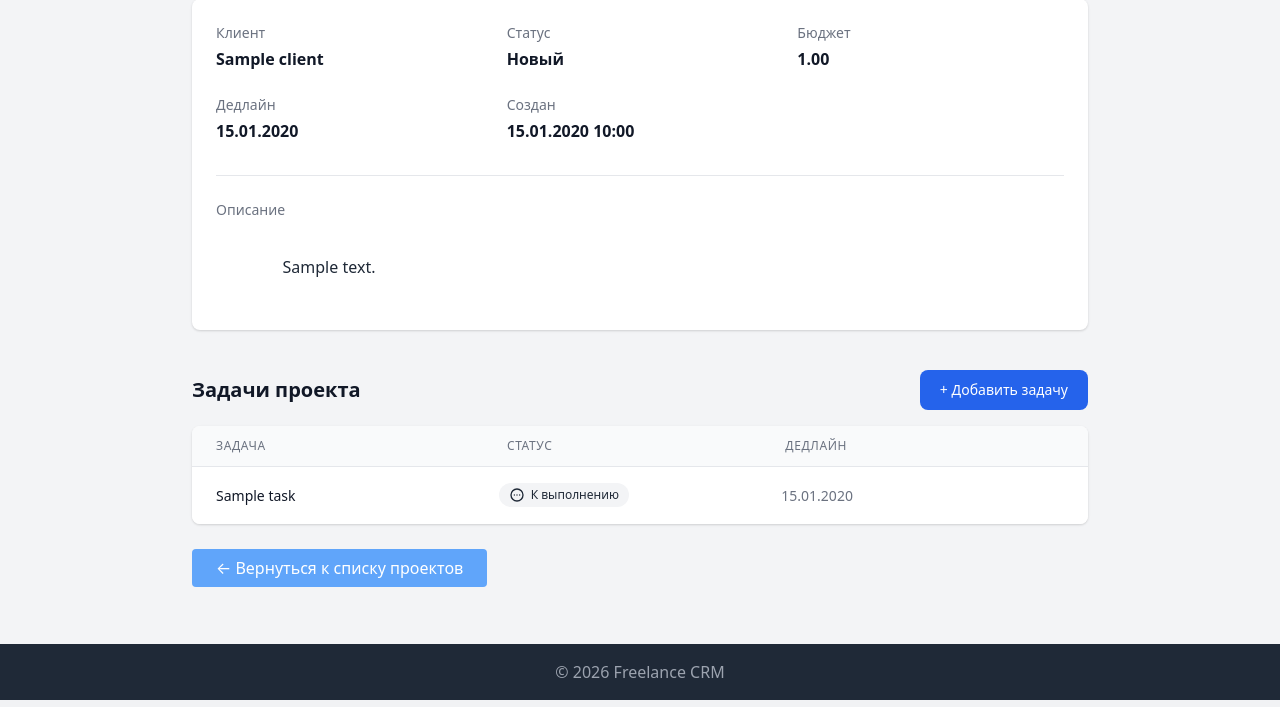
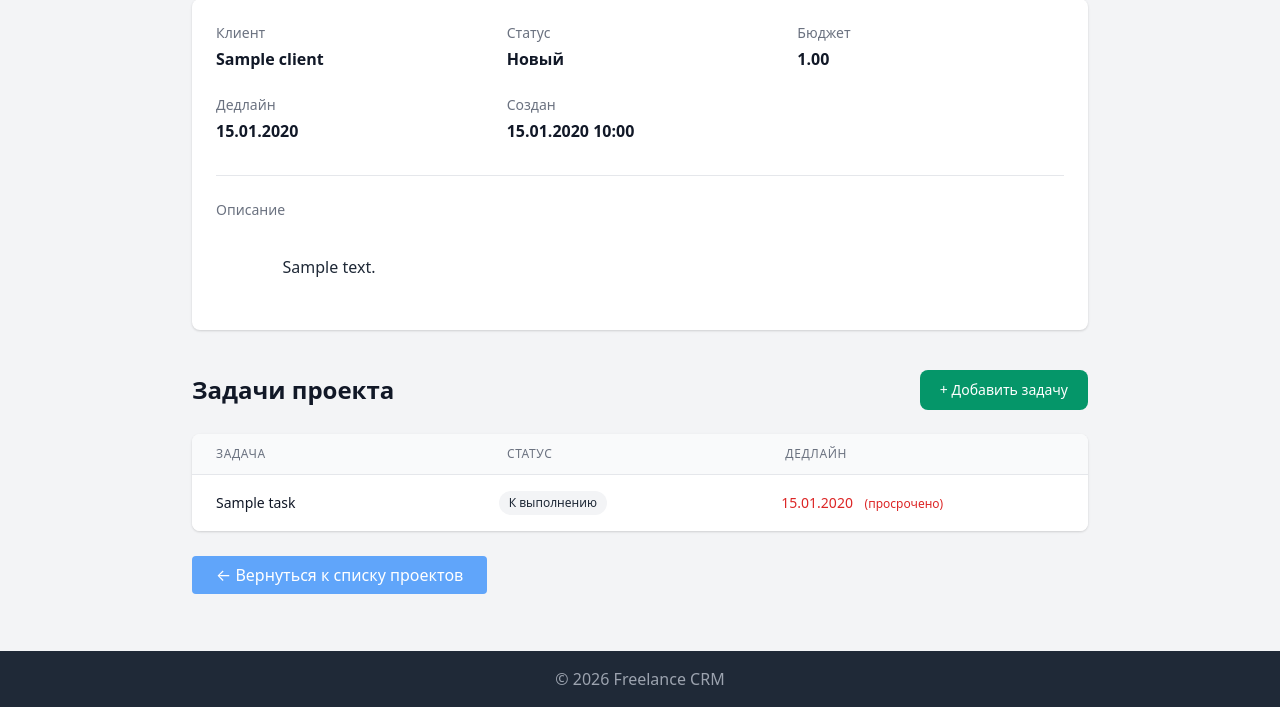
Before and after one commit to Freeze35/freelance-crm, a Django app: page /projects/1/ in a window 1280 px wide. Shown: the part 201-908 px from the top of the page. Run offline with Django 5.2, Linux system fonts and the light colour scheme; tables that the repository leaves empty hold one stand-in row (values such as "Sample post"); some libraries are stand-ins or nearby versions.

Commit message:
Adding pagination for list tasks inside project

```diff
--- a/projects/views.py
+++ b/projects/views.py
@@ -4,6 +4,7 @@ from django.core.paginator import Paginator
 from .models import Project
 from .forms import ProjectForm
 from django.db.models import Count, Q
+from django.utils import timezone
 
 def project_list(request):
     projects = Project.objects.all().order_by('-created_at').annotate(
@@ -36,9 +37,25 @@ def project_create(request):
 
     return render(request, 'projects/create.html', {'form': form})
 
+
 def project_detail(request, pk):
     project = get_object_or_404(Project, pk=pk)
-    return render(request, 'projects/detail.html', {'project': project})
+
+    # Все задачи проекта
+    tasks = project.tasks.all().order_by('deadline')  # сортировка по дедлайну по умолчанию
+
+    # Пагинация: 8 задач на страницу
+    paginator = Paginator(tasks, 6)
+    page_number = request.GET.get('page')
+    page_obj = paginator.get_page(page_number)
+
+    context = {
+        'project': project,
+        'page_obj': page_obj,  # передаём объект пагинации
+        'tasks': page_obj,  # для совместимости с циклом {% for task in tasks %}
+        'today': timezone.now().date(),
+    }
+    return render(request, 'projects/detail.html', context)
 
 def project_update(request, pk):
     project = get_object_or_404(Project, pk=pk)
--- a/templates/projects/detail.html
+++ b/templates/projects/detail.html
@@ -20,29 +20,25 @@
             </form>
         </div>
     </div>
+
     <div class="bg-white shadow rounded-lg p-6 space-y-8">
-        <!-- Верхняя часть: сетка из 3 колонок на десктопе -->
         <div class="grid grid-cols-1 sm:grid-cols-2 lg:grid-cols-3 gap-6">
             <div>
                 <h3 class="text-sm font-medium text-gray-500">Клиент</h3>
                 <p class="mt-1 text-base font-semibold text-gray-900">{{ project.client }}</p>
             </div>
-
             <div>
                 <h3 class="text-sm font-medium text-gray-500">Статус</h3>
                 <p class="mt-1 text-base font-semibold text-gray-900">{{ project.get_status_display }}</p>
             </div>
-
             <div>
                 <h3 class="text-sm font-medium text-gray-500">Бюджет</h3>
                 <p class="mt-1 text-base font-semibold text-gray-900">{{ project.budget|default:"—" }}</p>
             </div>
-
             <div>
                 <h3 class="text-sm font-medium text-gray-500">Дедлайн</h3>
-                <p class="mt-1 text-base font-semibold text-gray-900">{{ project.deadline|date:"d.m.Y"|default:"—"}}</p>
+                <p class="mt-1 text-base font-semibold text-gray-900">{{ project.deadline|date:"d.m.Y"|default:"—" }}</p>
             </div>
-
             <div>
                 <h3 class="text-sm font-medium text-gray-500">Создан</h3>
                 <p class="mt-1 text-base font-semibold text-gray-900">{{ project.created_at|date:"d.m.Y H:i" }}</p>
@@ -56,80 +52,49 @@
             </p>
         </div>
     </div>
+
     <div class="mt-10">
-        <div class="flex justify-between items-center mb-4">
-            <h2 class="text-xl font-bold text-gray-900">Задачи проекта</h2>
+        <div class="flex flex-col sm:flex-row justify-between items-start sm:items-center mb-6 gap-4">
+            <h2 class="text-2xl font-bold text-gray-900">Задачи проекта</h2>
             <a href="{% url 'tasks:create' project.pk %}"
-               class="bg-blue-600 text-white px-5 py-2.5 rounded-lg hover:bg-blue-700 text-sm font-medium">
+               class="bg-green-600 text-white px-5 py-2.5 rounded-lg hover:bg-green-700 text-sm font-medium flex items-center justify-center">
                 + Добавить задачу
             </a>
         </div>
 
-        {% if project.tasks.exists %}
+        {% if page_obj %}
         <div class="bg-white shadow rounded-lg overflow-hidden">
             <table class="min-w-full divide-y divide-gray-200">
                 <thead class="bg-gray-50">
                     <tr>
-                    <th class="px-6 py-3 text-left text-xs font-medium text-gray-500 uppercase tracking-wider">Задача
-                    </th>
-                    <th class="px-6 py-3 text-left text-xs font-medium text-gray-500 uppercase tracking-wider">Статус
-                    </th>
-                    <th class="px-6 py-3 text-left text-xs font-medium text-gray-500 uppercase tracking-wider">Дедлайн
-                    </th>
+                        <th class="px-6 py-3 text-left text-xs font-medium text-gray-500 uppercase tracking-wider">Задача</th>
+                        <th class="px-6 py-3 text-left text-xs font-medium text-gray-500 uppercase tracking-wider">Статус</th>
+                        <th class="px-6 py-3 text-left text-xs font-medium text-gray-500 uppercase tracking-wider">Дедлайн</th>
                     </tr>
                 </thead>
                 <tbody class="bg-white divide-y divide-gray-200">
-                {% for task in project.tasks.all %}
-                <!-- Полностью кликабельная строка задачи → открывает редактирование -->
+                    {% for task in page_obj %}
                     <tr class="hover:bg-indigo-50 transition-colors duration-150 cursor-pointer group">
                         <td colspan="3" class="p-0">
                             <a href="{% url 'tasks:update' task.pk %}" class="block h-full">
                                 <div class="grid grid-cols-3 px-6 py-4 items-center">
-                                <!-- Название задачи -->
                                     <div class="text-sm font-medium text-gray-900 group-hover:text-indigo-700">
                                         {{ task.title }}
                                     </div>
-
-                                <!-- Статус с иконкой -->
                                     <div class="text-sm">
-                                    {% if task.status == 'todo' %}
-                                    <span class="inline-flex items-center gap-1.5 px-2.5 py-1 rounded-full text-xs font-medium bg-gray-100 text-gray-800">
-                                        <svg class="w-4 h-4" fill="none" viewBox="0 0 24 24" stroke="currentColor">
-                                            <path stroke-linecap="round" stroke-linejoin="round" stroke-width="2"
-                                                  d="M8 12h.01M12 12h.01M16 12h.01M21 12a9 9 0 11-18 0 9 9 0 0118 0z"/>
-                                        </svg>
-                                        К выполнению
+                                        <span class="inline-flex items-center gap-1.5 px-2.5 py-1 rounded-full text-xs font-medium
+                                            {% if task.status == 'todo' %}bg-gray-100 text-gray-800
+                                            {% elif task.status == 'in_progress' %}bg-blue-100 text-blue-800
+                                            {% elif task.status == 'done' %}bg-green-100 text-green-800
+                                            {% elif task.status == 'canceled' %}bg-red-100 text-red-800{% endif %}">
+                                            {{ task.get_status_display }}
                                         </span>
-                                    {% elif task.status == 'in_progress' %}
-                                    <span class="inline-flex items-center gap-1.5 px-2.5 py-1 rounded-full text-xs font-medium bg-blue-100 text-blue-800">
-                                        <svg class="w-4 h-4" fill="none" viewBox="0 0 24 24" stroke="currentColor">
-                                            <path stroke-linecap="round" stroke-linejoin="round" stroke-width="2"
-                                                  d="M4 4v5h.582m15.356 2A8.001 8.001 0 004.582 9m0 0H9m11 11v-5h-.581m0 0a8.003 8.003 0 01-15.357-2m15.357 2H15"/>
-                                        </svg>
-                                        В работе
-                                    </span>
-                                    {% elif task.status == 'done' %}
-                                    <span class="inline-flex items-center gap-1.5 px-2.5 py-1 rounded-full text-xs font-medium bg-green-100 text-green-800">
-                                        <svg class="w-4 h-4" fill="none" viewBox="0 0 24 24" stroke="currentColor">
-                                            <path stroke-linecap="round" stroke-linejoin="round" stroke-width="2"
-                                                  d="M5 13l4 4L19 7"/>
-                                        </svg>
-                                        Завершена
-                                    </span>
-                                    {% elif task.status == 'canceled' %}
-                                    <span class="inline-flex items-center gap-1.5 px-2.5 py-1 rounded-full text-xs font-medium bg-red-100 text-red-800">
-                                        <svg class="w-4 h-4" fill="none" viewBox="0 0 24 24" stroke="currentColor">
-                                            <path stroke-linecap="round" stroke-linejoin="round" stroke-width="2"
-                                                  d="M6 18L18 6M6 6l12 12"/>
-                                        </svg>
-                                        Отменена
-                                    </span>
+                                    </div>
+                                    <div class="text-sm {% if task.is_overdue %}text-red-600 font-medium{% else %}text-gray-500{% endif %}">
+                                        {{ task.deadline|date:"d.m.Y"|default:"—" }}
+                                        {% if task.is_overdue %}
+                                            <span class="ml-2 text-xs text-red-600">(просрочено)</span>
                                         {% endif %}
-                                </div>
-
-                                <!-- Дедлайн -->
-                                <div class="text-sm text-gray-500">
-                                    {{ task.deadline|date:"d.m.Y"|default:"—" }}
                                     </div>
                                 </div>
                             </a>
@@ -139,11 +104,40 @@
                 </tbody>
             </table>
         </div>
+
+        <!-- Пагинация -->
+        {% if page_obj.has_other_pages %}
+        <div class="mt-6 flex justify-center">
+            <nav class="inline-flex rounded-md shadow">
+                {% if page_obj.has_previous %}
+                    <a href="?page={{ page_obj.previous_page_number }}"
+                       class="px-4 py-2 bg-white border border-gray-300 rounded-l-md text-gray-700 hover:bg-gray-50">
+                        Назад
+                    </a>
+                {% endif %}
+
+                {% for num in page_obj.paginator.page_range %}
+                    <a href="?page={{ num }}"
+                       class="px-4 py-2 bg-white border border-gray-300 text-gray-700 hover:bg-gray-50
+                              {% if page_obj.number == num %}bg-indigo-50 text-indigo-600 font-medium{% endif %}">
+                        {{ num }}
+                    </a>
+                {% endfor %}
+
+                {% if page_obj.has_next %}
+                    <a href="?page={{ page_obj.next_page_number }}"
+                       class="px-4 py-2 bg-white border border-gray-300 rounded-r-md text-gray-700 hover:bg-gray-50">
+                        Вперед
+                    </a>
+                {% endif %}
+            </nav>
+        </div>
+        {% endif %}
+
         {% else %}
         <div class="text-center py-12 bg-gray-50 rounded-lg border border-gray-200">
-            <svg class="mx-auto h-12 w-12 text-gray-400" fill="none" viewBox="0 0 24 24" stroke="currentColor">
-                <path stroke-linecap="round" stroke-linejoin="round" stroke-width="2"
-                      d="M9 5H7a2 2 0 00-2 2v12a2 2 0 002 2h10a2 2 0 002-2V7a2 2 0 00-2-2h-2M9 5a2 2 0 002 2h2a2 2 0 002-2M9 5a2 2 0 012-2h2a2 2 0 012 2"/>
+            <svg class="mx-auto h-20 w-20 text-gray-400" viewBox="0 0 24 24" fill="none" stroke="currentColor" stroke-width="1.5" aria-hidden="true">
+                <path stroke-linecap="round" stroke-linejoin="round" d="M9 5H7a2 2 0 00-2 2v12a2 2 0 002 2h10a2 2 0 002-2V7a2 2 0 00-2-2h-2M9 5a2 2 0 002 2h2a2 2 0 002-2M9 5a2 2 0 012-2h2a2 2 0 012 2"/>
             </svg>
             <p class="mt-3 text-lg font-medium text-gray-900">Задач пока нет</p>
             <p class="mt-1 text-sm text-gray-500">Добавьте первую задачу к этому проекту</p>
@@ -152,8 +146,7 @@
     </div>
 
     <div class="mt-8">
-        <a href="{% url 'projects:list' %}"
-           class="bg-blue-400 text-white px-6 py-2 rounded hover:bg-blue-700 transition">
+        <a href="{% url 'projects:list' %}" class="bg-blue-400 text-white px-6 py-2 rounded hover:bg-blue-700 transition">
             ← Вернуться к списку проектов
         </a>
     </div>
```
Also changed, not shown: templates/tasks/update.html (+7 -8 lines). Lines whose indentation alone changed are shown as unchanged.
